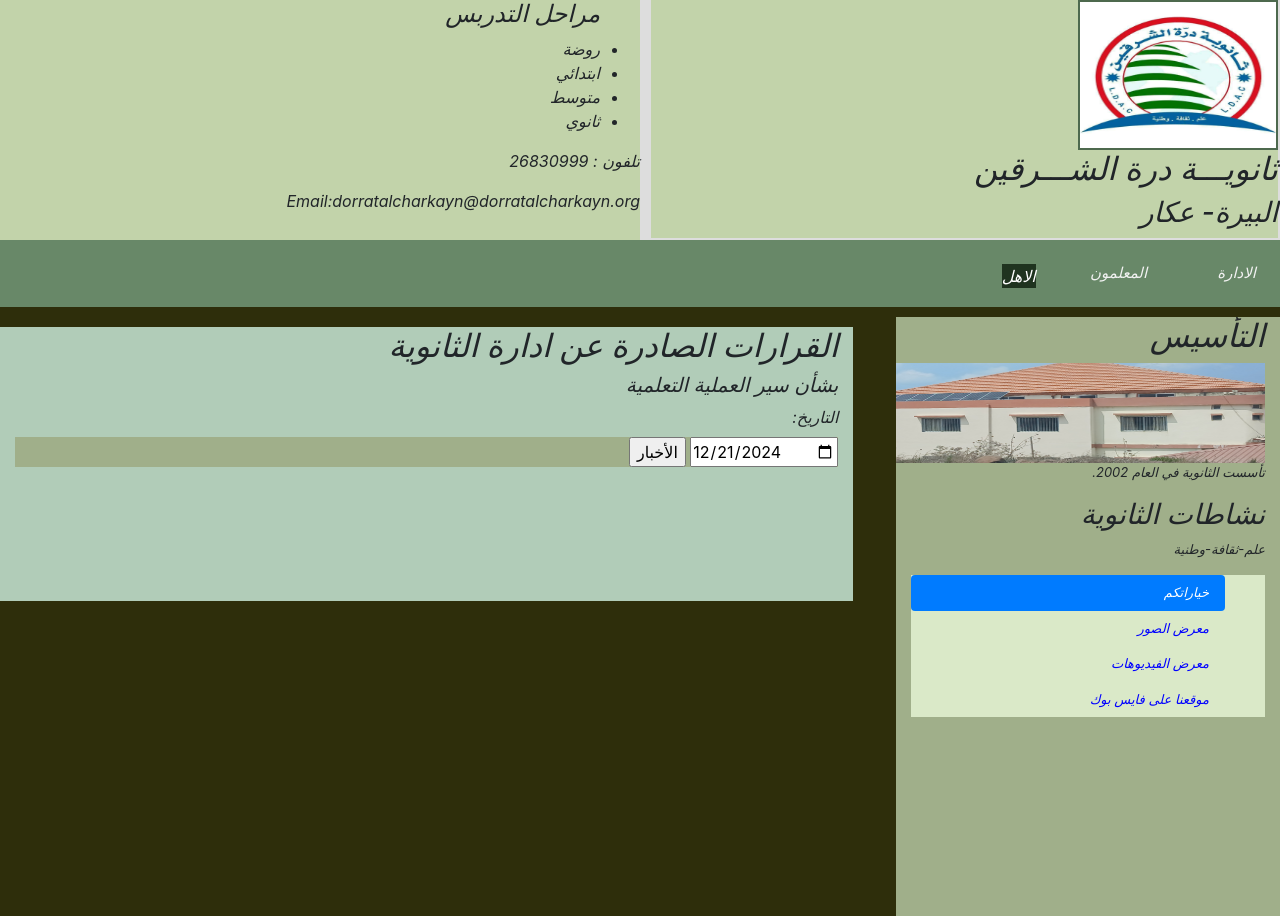
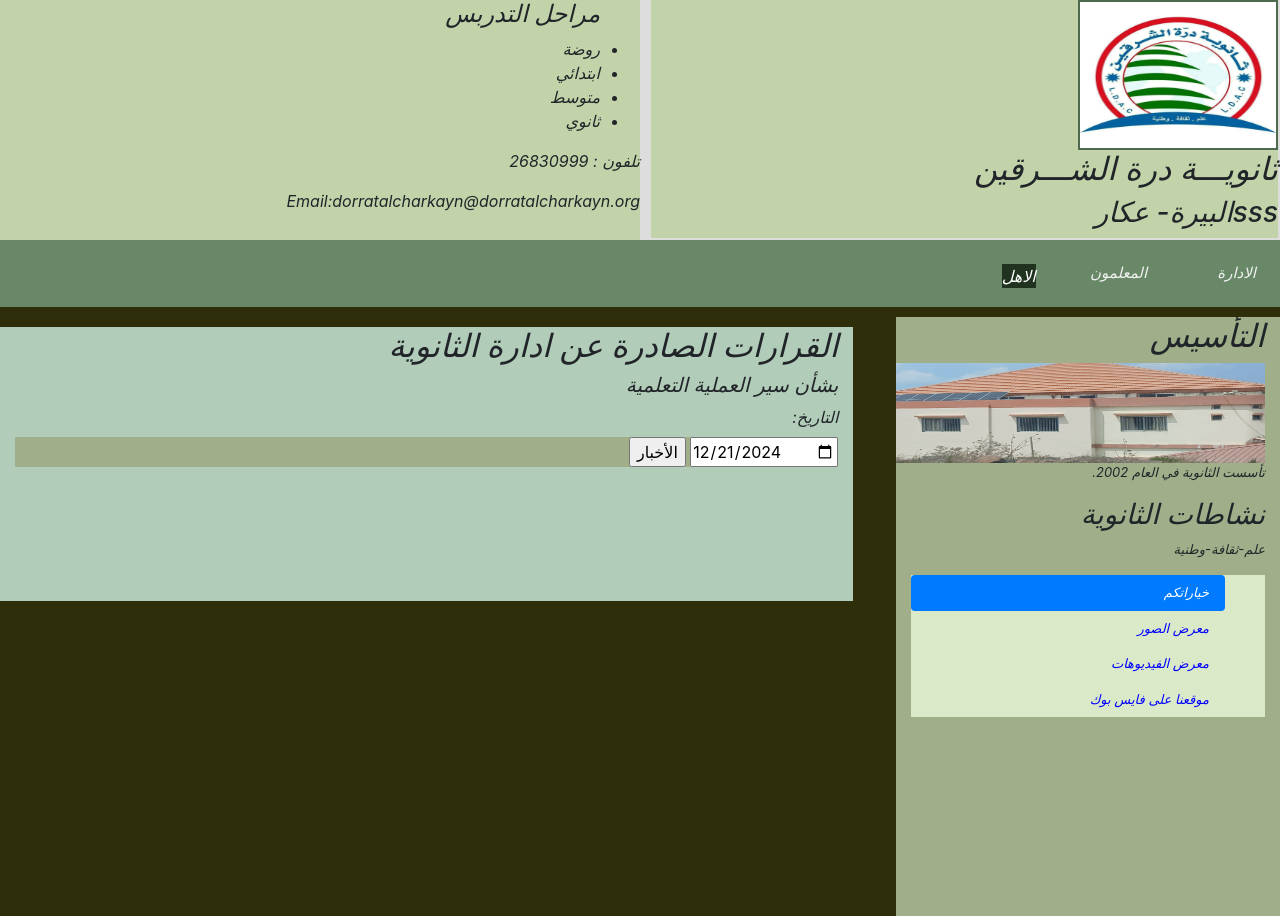
Before and after one commit to abbas3370/dorrat2024, a Django app: page / in a window 1280 px wide. Shown: the part 31-947 px from the top of the page. Run offline with Django 3.2, Linux system fonts and the light colour scheme.

Commit message:
Update index.html

```diff
--- a/templates/app1/index.html
+++ b/templates/app1/index.html
@@ -266,7 +266,7 @@
     <img src="{% static 'image/logo1.jpg' %}"   style=" border:2px  solid #4d694e"  width="200" height="150">
 
     <h2>ثانويـــة درة الشـــرقين</h2>
-    <h3> البيرة- عكار</h3>
+    <h3> sssالبيرة- عكار</h3>
 
   </div>
 <div  class="qq" >
```
